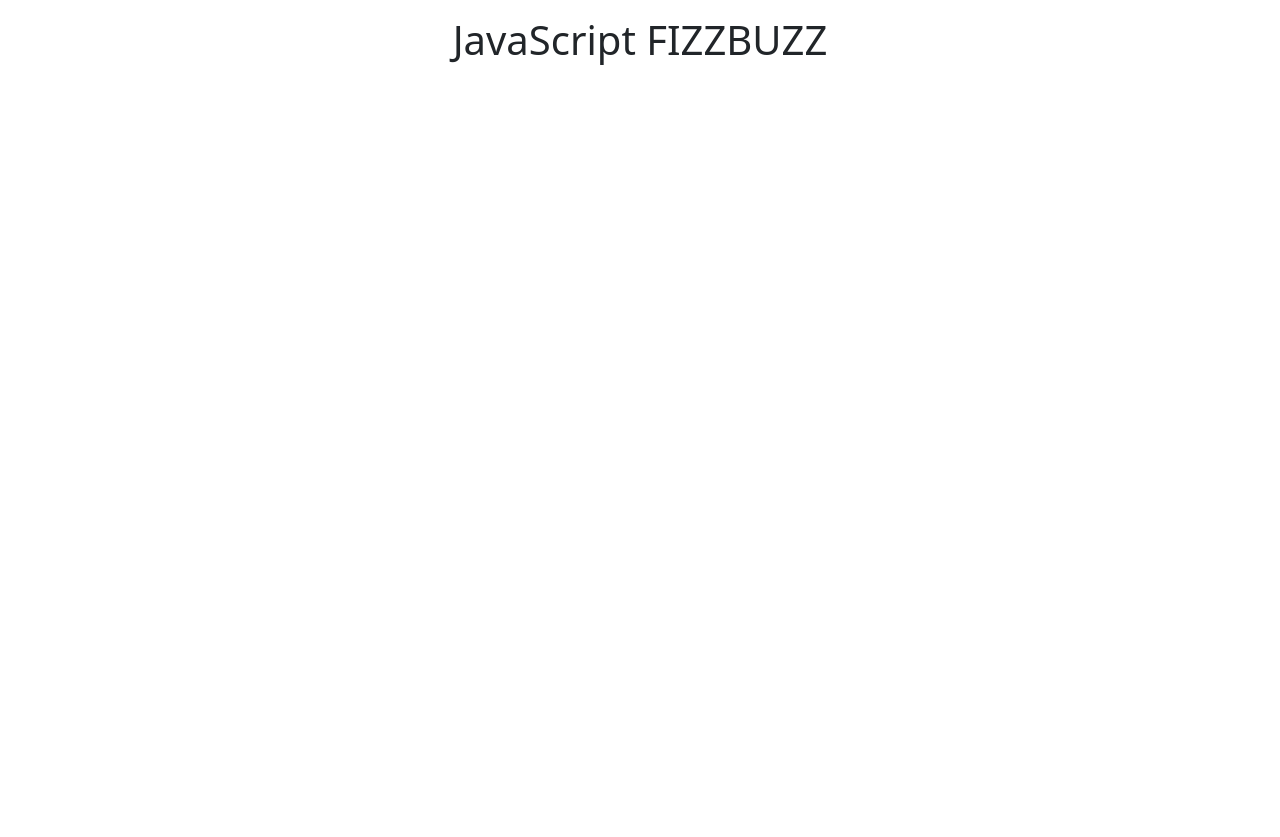
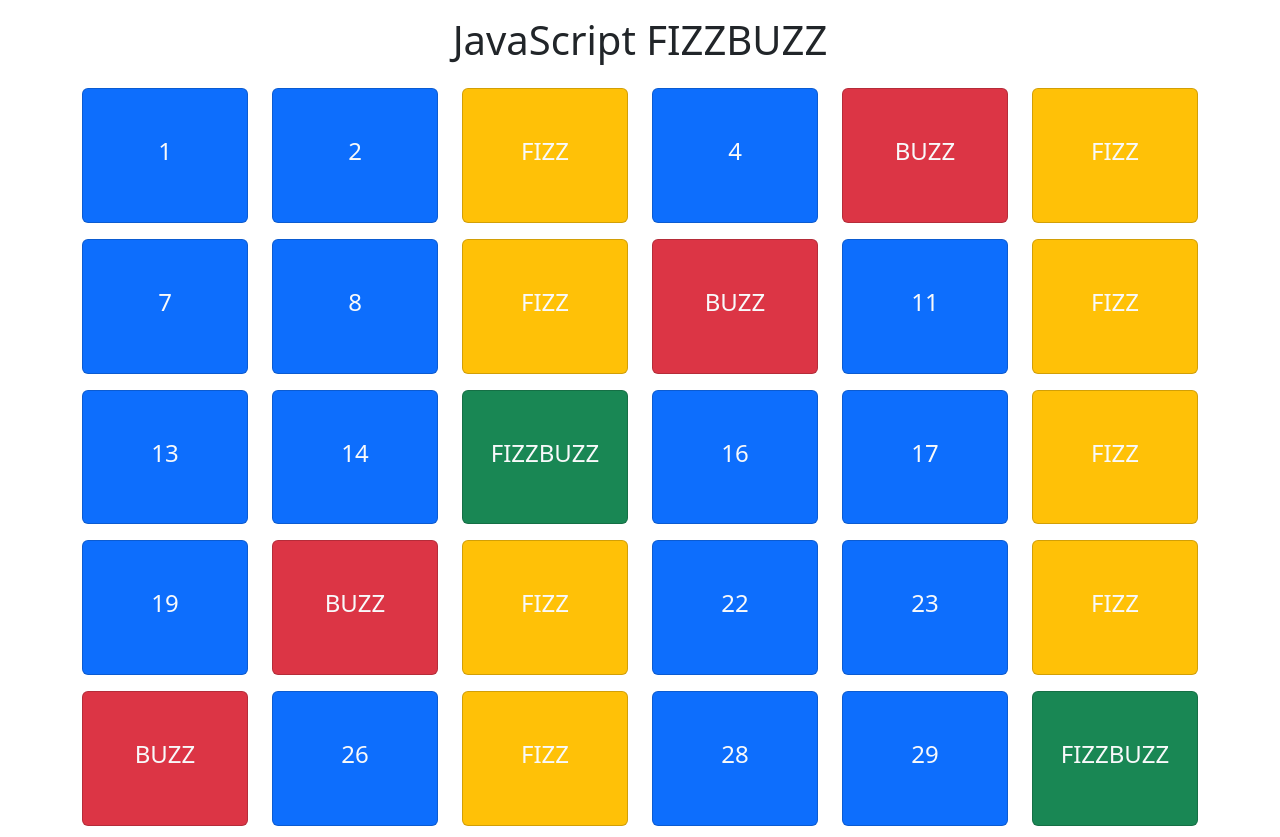
Before and after one commit to AlbertoCavans/js-fizzbuzz, a plain HTML site: page index.html in a window 1280 px wide. Shown: the top 837 px of the page. Before the commit the page ends 800 px from the top, so only its background shows below. Drawn offline with nearby package versions, Linux system fonts and the light colour scheme; the site is published under a folder, as on GitHub Pages, so addresses that start at the root find nothing.

Commit message:
Fix index - fix link JS

```diff
--- a/index.html
+++ b/index.html
@@ -36,7 +36,7 @@
     <link rel="stylesheet" href="./css/style.css" />
 
     <!-- Link JavaScript -->
-    <script type="text/javascript" src="/JS/main.js" defer></script>
+    <script type="text/javascript" src="./JS/main.js" defer></script>
   </head>
 
   <body>
```
